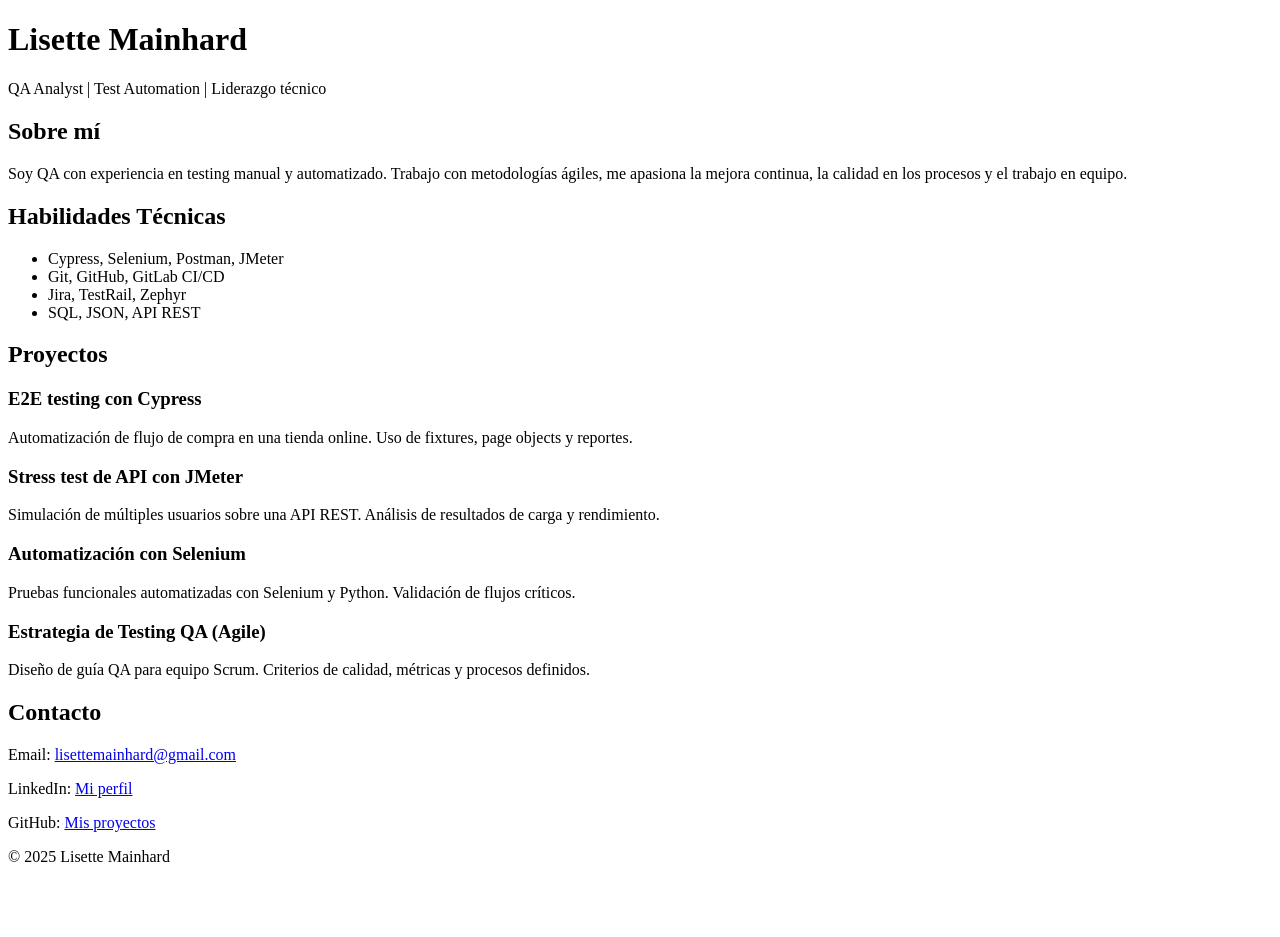
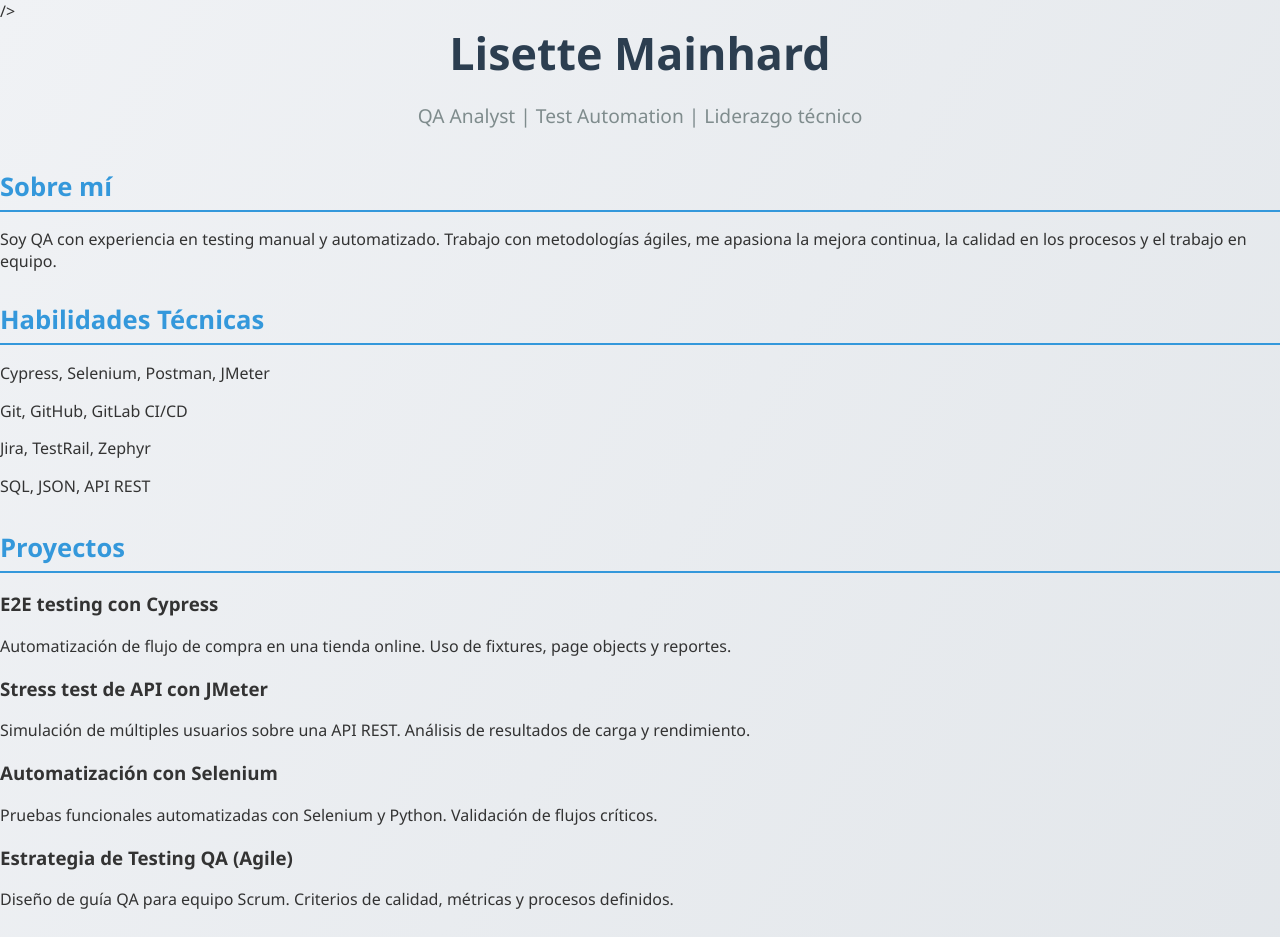
Before and after one commit to lisettelilen/Mi-portfolio--QA, a plain HTML site: page index.html in a window 1280 px wide. Shown: the top 937 px of the page. Before the commit the page ends 882 px from the top, so only its background shows below. Drawn offline with Linux system fonts and the light colour scheme.

Commit message:
Agrego portfolio profesional con estilo elegante

```diff
--- a/index.html
+++ b/index.html
@@ -4,8 +4,7 @@
   <meta charset="UTF-8" />
   <meta name="viewport" content="width=device-width, initial-scale=1.0"/>
   <title>Lisette Mainhard - QA Analyst</title>
-  <base href="/Mi-portfolio--QA/">
-  <link rel="stylesheet" href="style.css" />
+  <link rel="stylesheet" href="style.css">/>
   <link href="https://fonts.googleapis.com/css2?family=Open+Sans&display=swap" rel="stylesheet" />
 </head>
 <body>
--- a/style.css
+++ b/style.css
@@ -0,0 +1,80 @@
+body {
+  margin: 0;
+  padding: 0;
+  font-family: 'Segoe UI', Tahoma, Geneva, Verdana, sans-serif;
+  background: linear-gradient(120deg, #f0f2f5, #e2e6ea);
+  color: #333;
+}
+
+.container {
+  max-width: 900px;
+  margin: 40px auto;
+  background-color: #fff;
+  padding: 40px;
+  box-shadow: 0 12px 30px rgba(0, 0, 0, 0.1);
+  border-radius: 20px;
+}
+
+header {
+  text-align: center;
+  margin-bottom: 40px;
+}
+
+header h1 {
+  margin: 0;
+  font-size: 2.8em;
+  color: #2c3e50;
+}
+
+header p {
+  color: #7f8c8d;
+  font-size: 1.2em;
+}
+
+section {
+  margin-bottom: 30px;
+}
+
+section h2 {
+  color: #3498db;
+  border-bottom: 2px solid #3498db;
+  padding-bottom: 6px;
+  margin-bottom: 16px;
+  font-size: 1.6em;
+}
+
+ul {
+  list-style: none;
+  padding: 0;
+}
+
+ul li {
+  margin-bottom: 12px;
+  line-height: 1.6;
+}
+
+.skills li {
+  display: inline-block;
+  background-color: #ecf0f1;
+  color: #2c3e50;
+  padding: 6px 12px;
+  border-radius: 12px;
+  margin: 5px 5px 5px 0;
+  font-size: 0.95em;
+}
+
+a {
+  color: #2980b9;
+  text-decoration: none;
+}
+
+a:hover {
+  text-decoration: underline;
+}
+
+footer {
+  text-align: center;
+  margin-top: 40px;
+  color: #999;
+  font-size: 0.9em;
+}
```
